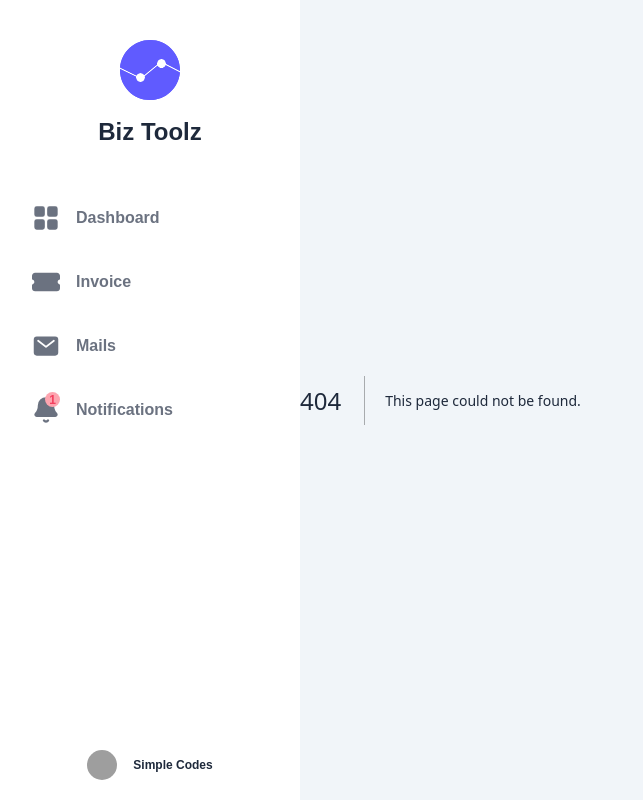
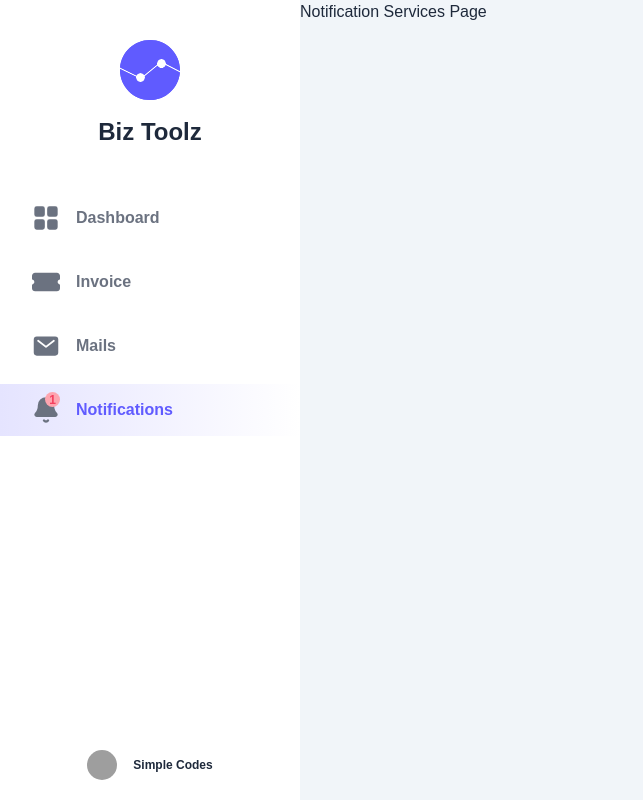
Before and after one commit to cliff-codes/biz_tools, a Next.js app: page /notification in a window 1280 px wide. Before the commit this address had no page. Shown: the whole page, without its empty margins (0-643 px from the left). Built offline with nearby package versions, Linux system fonts and the light colour scheme; grey boxes are pictures that could not be loaded.

Commit message:
other pages added and their routing implemented

```diff
--- /dev/null
+++ b/app/mail/page.tsx
@@ -0,0 +1,7 @@
+import React from 'react';
+
+const MailServicePage = () => {
+    return <div>Mail Services </div>;
+};
+
+export default MailServicePage;
--- /dev/null
+++ b/app/notification/page.tsx
@@ -0,0 +1,7 @@
+import React from 'react';
+
+const NotificationServicePage = () => {
+    return <div>Notification Services Page</div>;
+};
+
+export default NotificationServicePage;
--- a/components/custom/GenerateButton.tsx
+++ b/components/custom/GenerateButton.tsx
@@ -1,11 +1,9 @@
 import Link from 'next/link';
 import React from 'react';
 import { Button } from '../ui/button';
+import { GenereateButtonProps } from '@/types';
 
-type Props = {
-    route: string;
-};
-const GenerateButton = ({ route }: Props) => {
+const GenerateButton = ({ route }: GenereateButtonProps) => {
     return (
         <Link href={route}>
             <Button className="bg-[#6e69ff] font-semibold hover:bg-[#433df3]">Generate</Button>
--- a/components/custom/SideNav.tsx
+++ b/components/custom/SideNav.tsx
@@ -55,7 +55,7 @@ const SideNav = () => {
                     />
 
                     <SideNavBtn
-                        route="/mails"
+                        route="/mail"
                         btnIcon={
                             <IoMail
                                 size={'28px'}
@@ -71,7 +71,7 @@ const SideNav = () => {
                     />
 
                     <SideNavBtn
-                        route="/notifications"
+                        route="/notification"
                         btnIcon={
                             <Bell
                                 fill="True"
```
Also changed, not shown: components/custom/SideNavBtn.tsx (+2 -9 lines), types.d.ts (added, +10 -0 lines).
